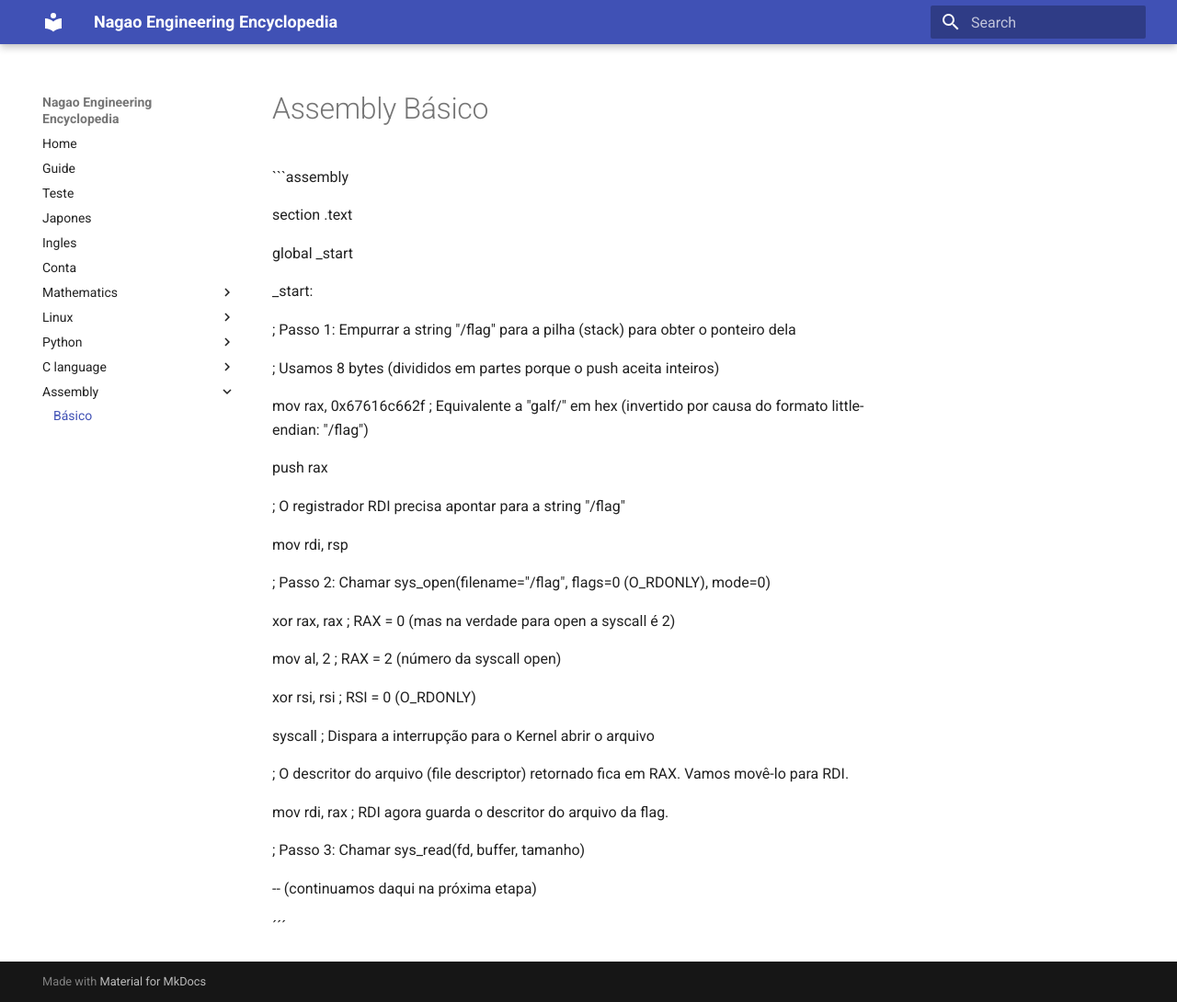
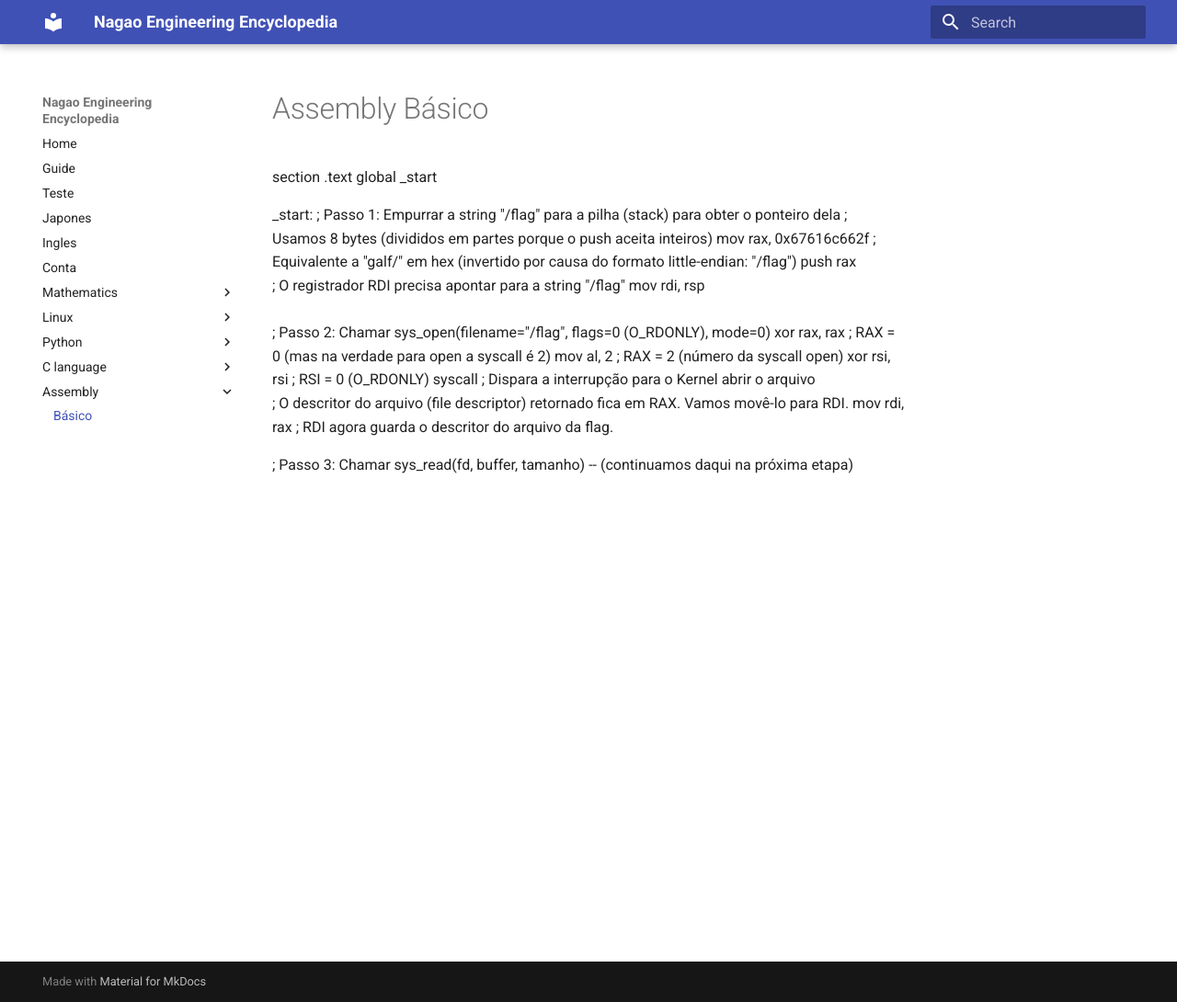
Before and after one commit to NagaoVictor/nagao-engineering, an MkDocs documentation site: the page built from docs/assembly/basico.md, in a window 1280 px wide and 1090 px high. Shown: the whole window at 92% size. Built offline with MkDocs 1.6.1 and Material for MkDocs 9.7.7, drawn with Linux system fonts in a browser that asks for light colours.

Commit message:
Update basico.md

````diff
--- a/docs/assembly/basico.md
+++ b/docs/assembly/basico.md
@@ -1,53 +1,26 @@
 # Assembly Básico
 
-
-
-```assembly
-
 section .text
-
 global _start
 
-
-
 _start:
-
 &#x20;   ; Passo 1: Empurrar a string "/flag" para a pilha (stack) para obter o ponteiro dela
-
 &#x20;   ; Usamos 8 bytes (divididos em partes porque o push aceita inteiros)
-
 &#x20;   mov rax, 0x67616c662f    ; Equivalente a "galf/" em hex (invertido por causa do formato little-endian: "/flag")
-
 &#x20;   push rax
-
 &#x20;
-
 &#x20;   ; O registrador RDI precisa apontar para a string "/flag"
-
 &#x20;   mov rdi, rsp
-
 &#x20;
-
 &#x20;   ; Passo 2: Chamar sys_open(filename="/flag", flags=0 (O_RDONLY), mode=0)
-
 &#x20;   xor rax, rax            ; RAX = 0 (mas na verdade para open a syscall é 2)
-
 &#x20;   mov al, 2               ; RAX = 2 (número da syscall open)
-
 &#x20;   xor rsi, rsi            ; RSI = 0 (O_RDONLY)
-
 &#x20;   syscall                 ; Dispara a interrupção para o Kernel abrir o arquivo
-
 &#x20;
-
 &#x20;   ; O descritor do arquivo (file descriptor) retornado fica em RAX. Vamos movê-lo para RDI.
-
 &#x20;   mov rdi, rax            ; RDI agora guarda o descritor do arquivo da flag.
 
 
-
 &#x20;   ; Passo 3: Chamar sys_read(fd, buffer, tamanho)
-
 &#x20;   -- (continuamos daqui na próxima etapa)
-
-´´´
````
